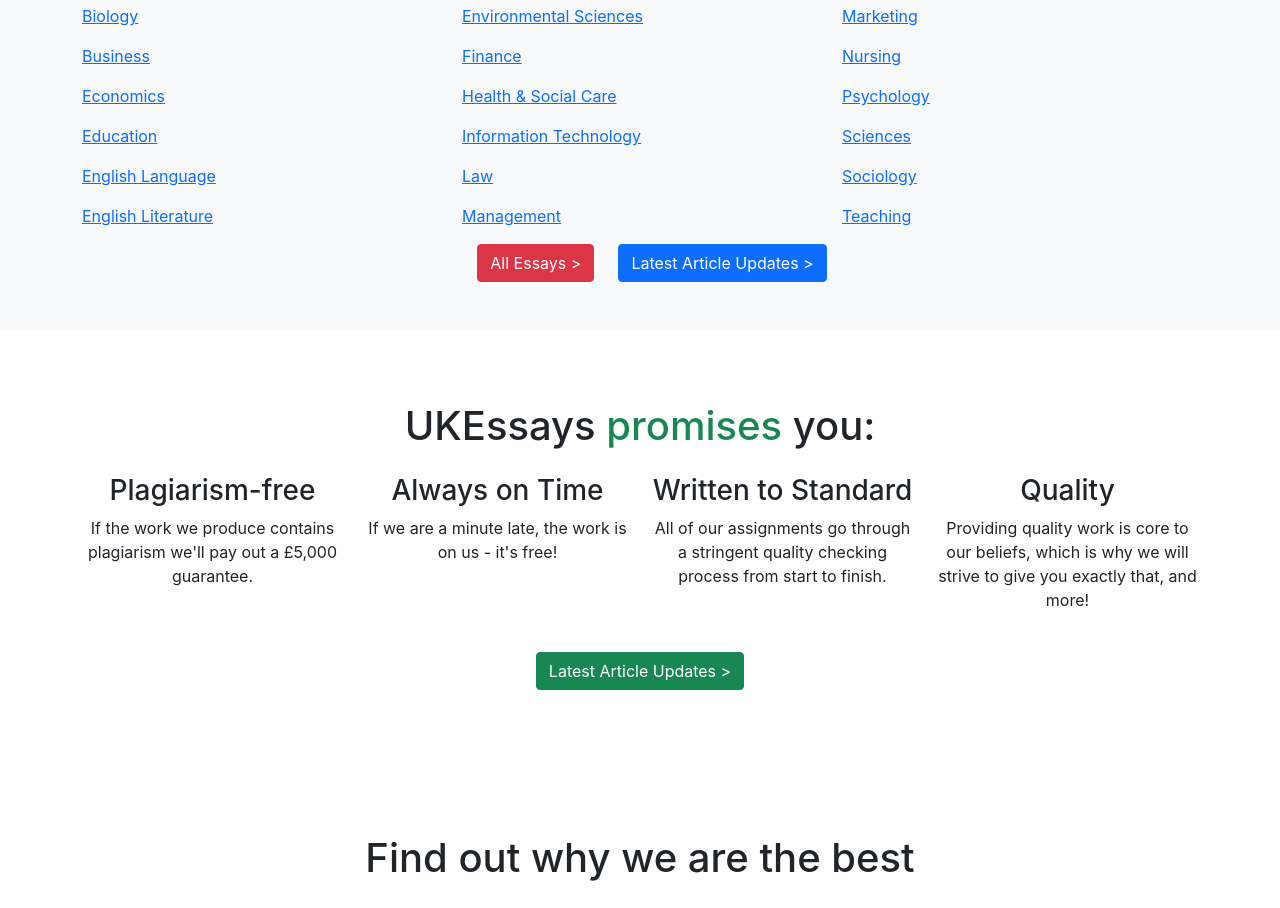
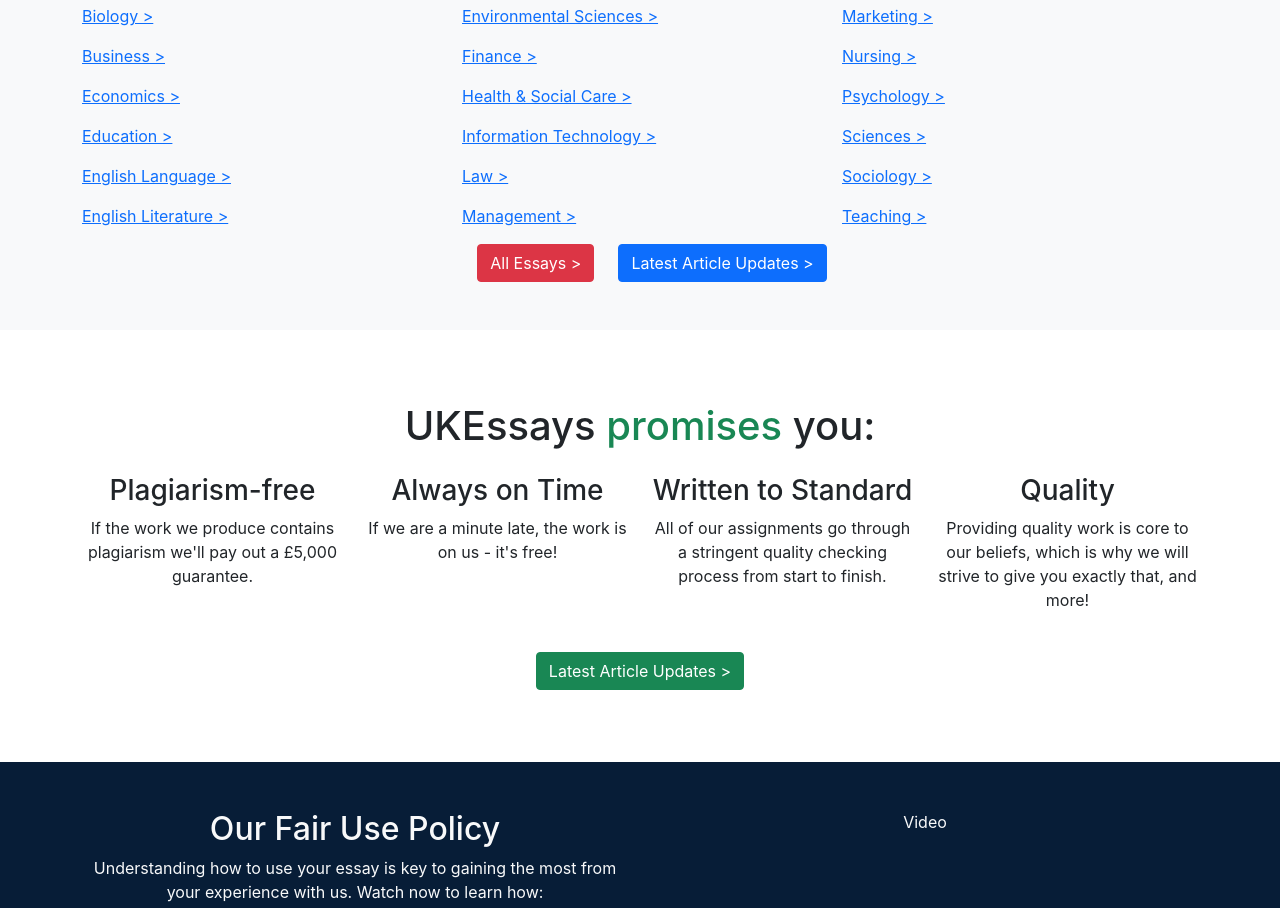
Before and after one commit to ahhridoy/uk-essays, a React (Create React App) app: page / in a window 1280 px wide. Shown: the part 1140-2048 px from the top of the page. Built offline with nearby package versions, Linux system fonts and the light colour scheme.

Commit message:
policy added

```diff
--- a/src/pages/LandingPage.js
+++ b/src/pages/LandingPage.js
@@ -107,66 +107,66 @@
             <Col md={4} xs={12}>
               <div className="text-start text-none">
                 <p>
-                  <a href="#">Biology</a>
+                  <a href="#">Biology ></a>
                 </p>
                 <p>
-                  <a href="#">Business</a>
+                  <a href="#">Business ></a>
                 </p>
                 <p>
-                  <a href="#">Economics</a>
+                  <a href="#">Economics ></a>
                 </p>
                 <p>
-                  <a href="#">Education</a>
+                  <a href="#">Education ></a>
                 </p>
                 <p>
-                  <a href="#">English Language</a>
+                  <a href="#">English Language ></a>
                 </p>
                 <p>
-                  <a href="#">English Literature</a>
+                  <a href="#">English Literature ></a>
                 </p>
               </div>
             </Col>
             <Col md={4} xs={12}>
               <div className="text-start">
                 <p>
-                  <a href="#">Environmental Sciences </a>
+                  <a href="#">Environmental Sciences ></a>
                 </p>
                 <p>
-                  <a href="#">Finance</a>
+                  <a href="#">Finance ></a>
                 </p>
                 <p>
-                  <a href="#">Health & Social Care </a>
+                  <a href="#">Health & Social Care ></a>
                 </p>
                 <p>
-                  <a href="#">Information Technology</a>
+                  <a href="#">Information Technology ></a>
                 </p>
                 <p>
-                  <a href="#">Law </a>
+                  <a href="#">Law ></a>
                 </p>
                 <p>
-                  <a href="#">Management</a>
+                  <a href="#">Management ></a>
                 </p>
               </div>
             </Col>
             <Col md={4} xs={12}>
               <div className="text-start">
                 <p>
-                  <a href="#">Marketing</a>
+                  <a href="#">Marketing ></a>
                 </p>
                 <p>
-                  <a href="#">Nursing</a>
+                  <a href="#">Nursing ></a>
                 </p>
                 <p>
-                  <a href="#">Psychology</a>
+                  <a href="#">Psychology ></a>
                 </p>
                 <p>
-                  <a href="#">Sciences</a>
+                  <a href="#">Sciences ></a>
                 </p>
                 <p>
-                  <a href="#">Sociology</a>
+                  <a href="#">Sociology ></a>
                 </p>
                 <p>
-                  <a href="#">Teaching</a>
+                  <a href="#">Teaching ></a>
                 </p>
               </div>
             </Col>
@@ -218,9 +218,17 @@
       </section>
 
       <section id="policy">
-        <Container>
+        <Container className="py-5 text-light">
           <Row>
-            <Col></Col>
+            <Col md={6}>
+              <h2>Our Fair Use Policy</h2>
+              <p>
+                Understanding how to use your essay is key to gaining the most
+                from your experience with us. Watch now to learn how:
+              </p>
+              <Button variant="warning">Our Fair Use Policy ></Button>
+            </Col>
+            <Col md={6}>Video</Col>
           </Row>
         </Container>
       </section>
--- a/src/styles/pages/_landing.scss
+++ b/src/styles/pages/_landing.scss
@@ -14,6 +14,7 @@
 }
 
 #policy {
+  background-color: #071d37;
 }
 
 #why-we-are {
```
